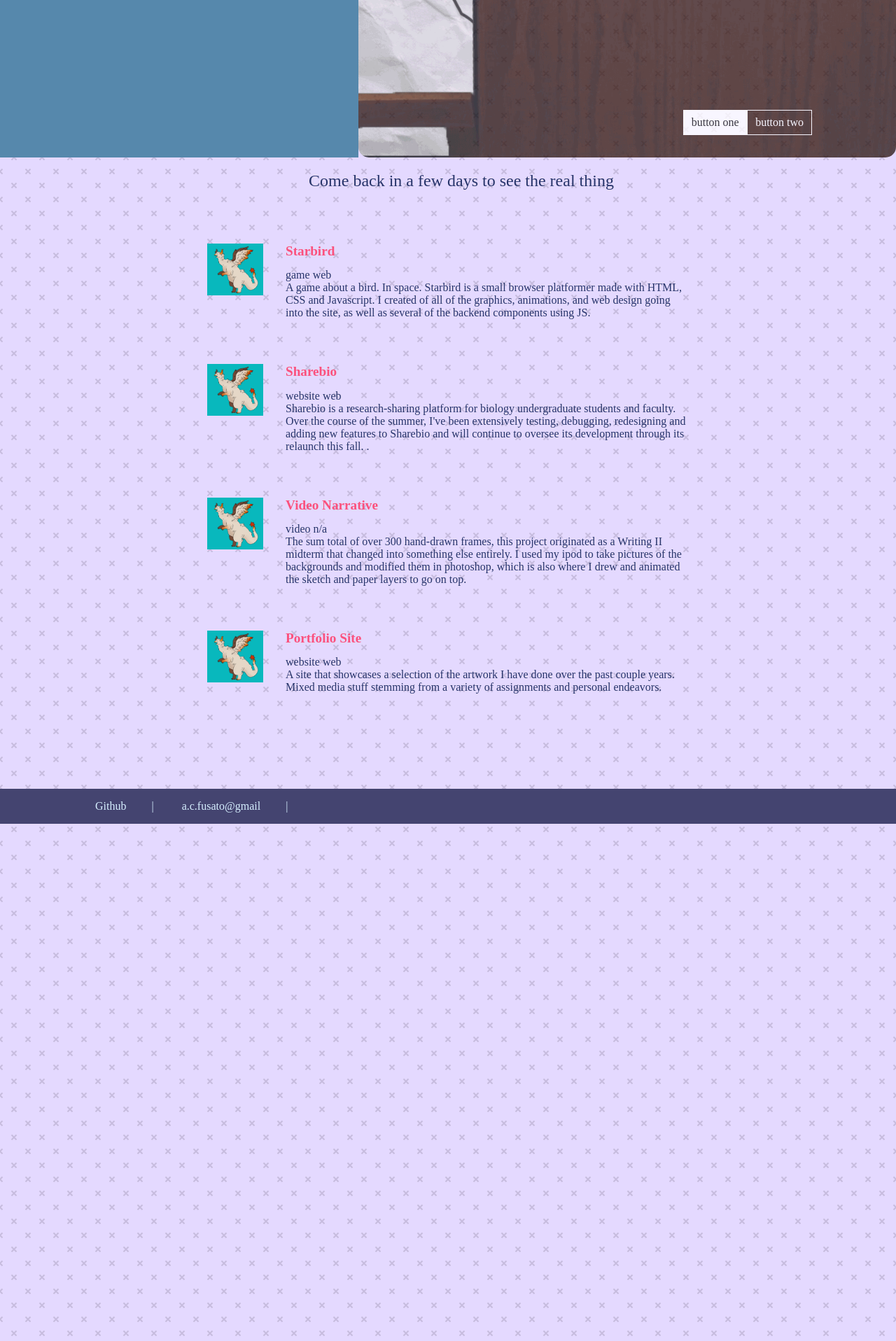
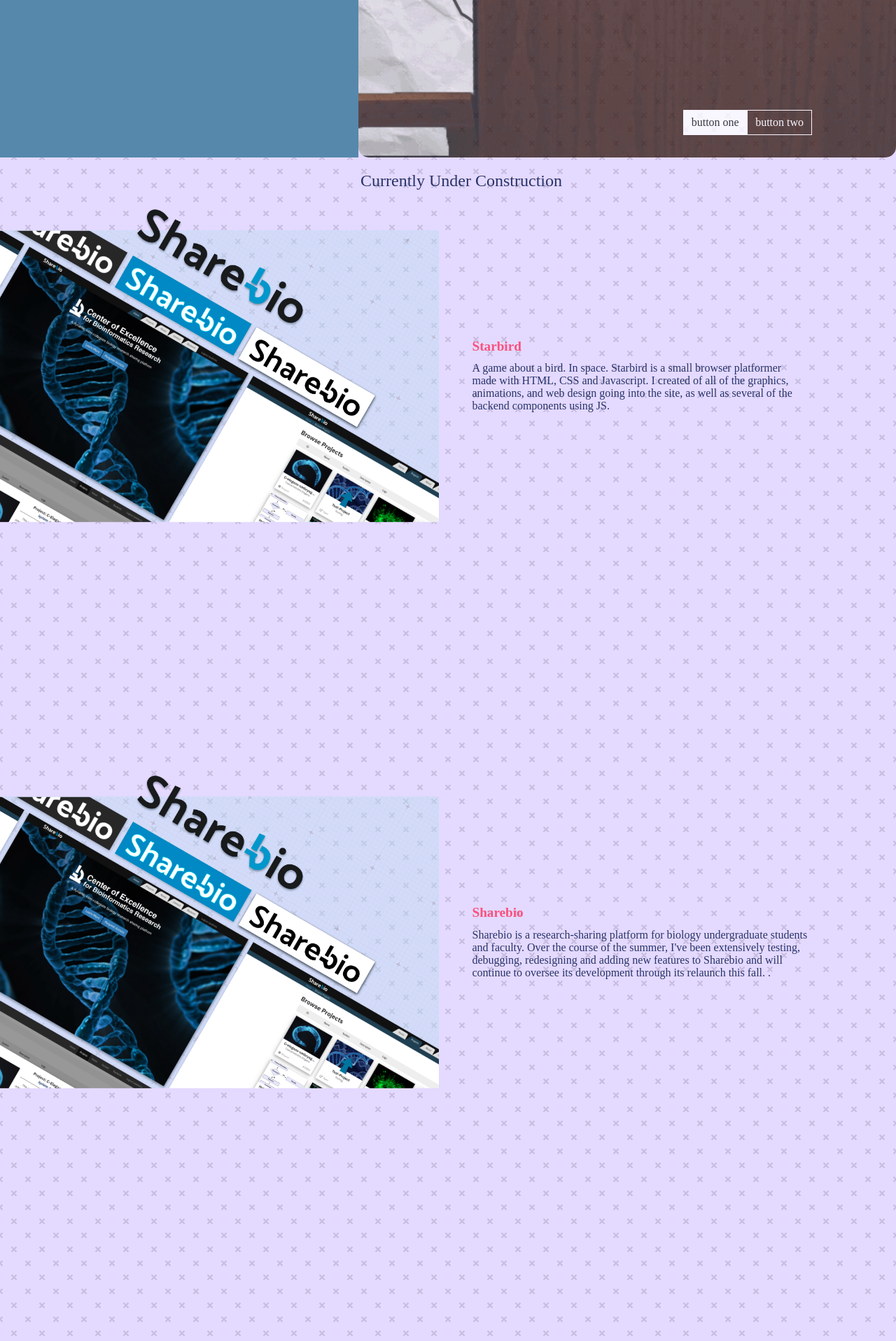
Before and after one commit to Alyssaf21/Alyssaf21, a Jekyll site: the page built from index.html, in a window 1280 px wide. Shown: the part 675-2591 px from the top of the page at 70% size. Built offline with Jekyll 4.4.1, drawn with Linux system fonts in a browser that asks for light colours; nearby versions of some CDN libraries.

Commit message:
Portfolio formatting, added sharebio graphic and basic layout

```diff
--- a/_layouts/default.html
+++ b/_layouts/default.html
@@ -15,7 +15,6 @@
 <body>
     {% include nav.html %}
     <div id="main-container">
-
     {{ content }}
     {% include footer.html %}
     </div>
--- a/_sass/layout.scss
+++ b/_sass/layout.scss
@@ -1,4 +1,7 @@
 // Project Tile
+*{
+  box-sizing: border-box;
+}
 
 h2 {
   padding-left: 38px;
@@ -6,46 +9,44 @@
 }
 
 .projects-section {
-  padding-top: 2em;
-  padding: 1em;
-  margin-left: 20%;
-  margin-right: 20%;
+  padding: 0;
+  margin: 0;
+  //padding: 1em;
 }
 
+
 .project-tile {
-  display: grid;
-  grid-template-columns: 5em 1fr;
-  column-gap: 2rem;
-  //border: 2px solid $secondary;
-  margin-top: 1em;
-  padding: 1.5em;
+  margin-bottom: 20em;
+  display: flex;
 }
 
 .project-icon {
-  grid-column: 1;
-  grid-row: 1/4;
-  height: 100%;
-  width: 100%;
-  background-size: cover;
-  min-width: 80%;
+  height: 30em;
+  width: 59%;
+  min-width: 360px;
   background-size: contain;
   background-repeat: no-repeat;
+}
 
+.project-text{
+  display: flex;
+  flex-direction: column;
+  padding: 12em 3em;
+  width: 60%;
 }
 
 .project-name {
-  align-self: center;
-  grid-row: 1;
+   color: $accent;
   font-size: 1.2em;
-  color: $accent;
-  display: block;
-  grid-column: 2;
+  color: #fb517d;
   font-weight: 700;
   margin-bottom: .75em;
+  height: 1em;
 }
 
 .project-info, .project-desc {
-  grid-column: 2;
+  min-width: 18em;
+  max-width: 30em;
 }
 
 .status-btn {
@@ -63,7 +64,7 @@
 
 .footer {
   display: flex;
-  padding: 2em 5em;
+  padding: 2em 20%;
   /*text-align: center;*/
   background-color: $dark;
   margin-top: 6em;
@@ -84,11 +85,3 @@
   height: 1em;
   width: 2px;
 }
-
-/*
-.footer > *::after {
-  content: "|";
-  margin: 0 2em;
-  height: 1em;
-  width: 2px;
-}*/
--- a/index.html
+++ b/index.html
@@ -12,7 +12,7 @@
 <div id="center-container">
 <span id="open-btn" style="font-size:30px;cursor:pointer" onclick="openNav()">&plus;</span>
 <div class="site-header">
-    <h2> Come back in a few days to see the real thing </h2>
+    <h2> Currently Under Construction</h2>
 </div>
 
 <ul id="projects" class="projects-section">
@@ -20,17 +20,20 @@
     <li class="project-tile">
 
         <div class="project-icon" style=" background-image: url('{{ block.icon | asset_url }}')"> </div>
+        <div class="project-text">
+            <div class="project-name">
+                {{ block.name }}
 
-        <div class="project-name">
-            {{ block.name }}
-        </div>
+        </div> <!--
         <div class="project-info">
             {{ block.type }}
             {{ block.platform }}
-        </div>
+        </div> -->
+
         <div class="project-desc">
             {{ block.desc }}
         </div>
+    </div>
     </li>
     {% endfor %}
 </ul>
```
Also changed, not shown: _data/my-projects.yml (+4 -4 lines), _sass/project-item.scss (added), assets/images/casualdog.jpeg (deleted), assets/images/clouds.jpg (deleted), assets/images/construction.svg (deleted), assets/images/moon.jpg (deleted), assets/images/portrait.png (added), assets/images/sharebio.png (added), 2 other files.
